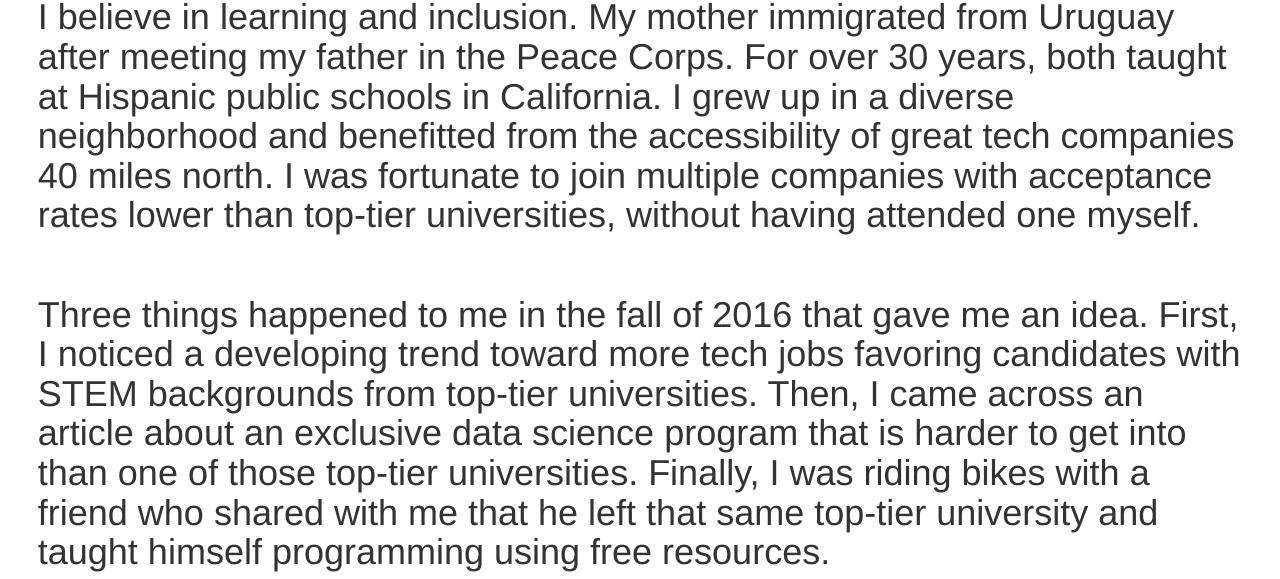
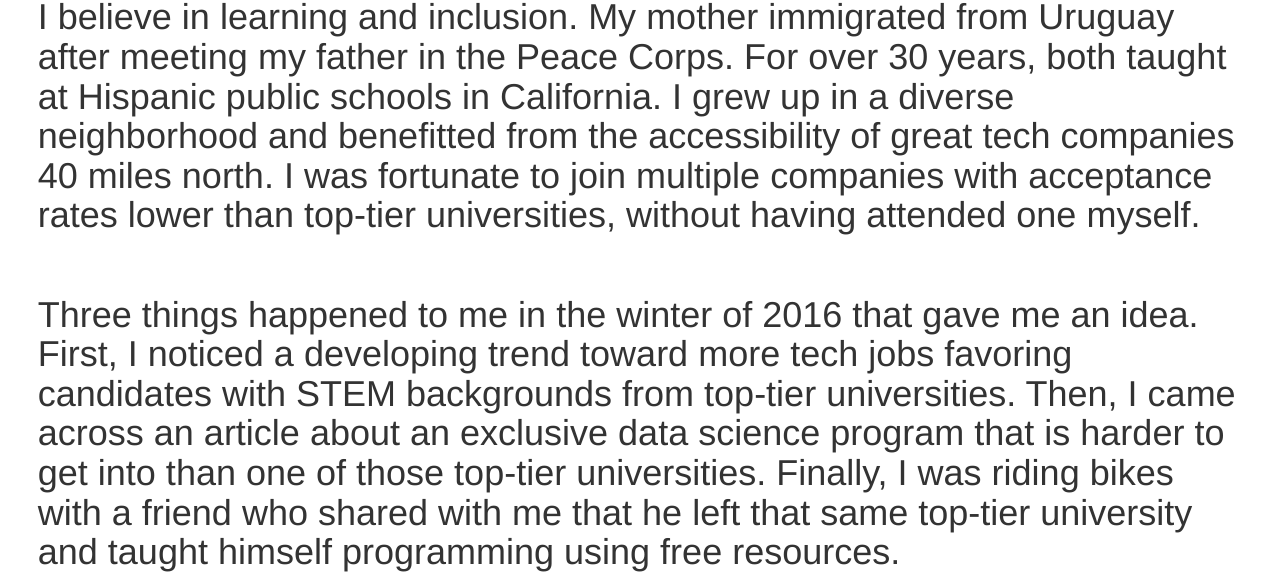
Before and after one commit to christian-templeton/wedding, a plain HTML site: page templates/index.html in a window 1280 px wide. Shown: the part 221-800 px from the top of the page. Drawn offline with nearby package versions, Linux system fonts and the light colour scheme.

Commit message:
Update index.html

```diff
--- a/templates/index.html
+++ b/templates/index.html
@@ -47,7 +47,7 @@
 <br />
 
 
-<p class="padding2">Three things happened to me in the fall of 2016 that gave me an idea. First, I noticed a developing trend toward more tech jobs favoring candidates with STEM backgrounds from top-tier universities. Then, I came across an article about an exclusive data science program that is harder to get into than one of those top-tier universities. Finally, I was riding bikes with a friend who shared with me that he left that same top-tier university and taught himself programming using free resources. <p/>
+<p class="padding2">Three things happened to me in the winter of 2016 that gave me an idea. First, I noticed a developing trend toward more tech jobs favoring candidates with STEM backgrounds from top-tier universities. Then, I came across an article about an exclusive data science program that is harder to get into than one of those top-tier universities. Finally, I was riding bikes with a friend who shared with me that he left that same top-tier university and taught himself programming using free resources. <p/>
 <br />
 
 
```
